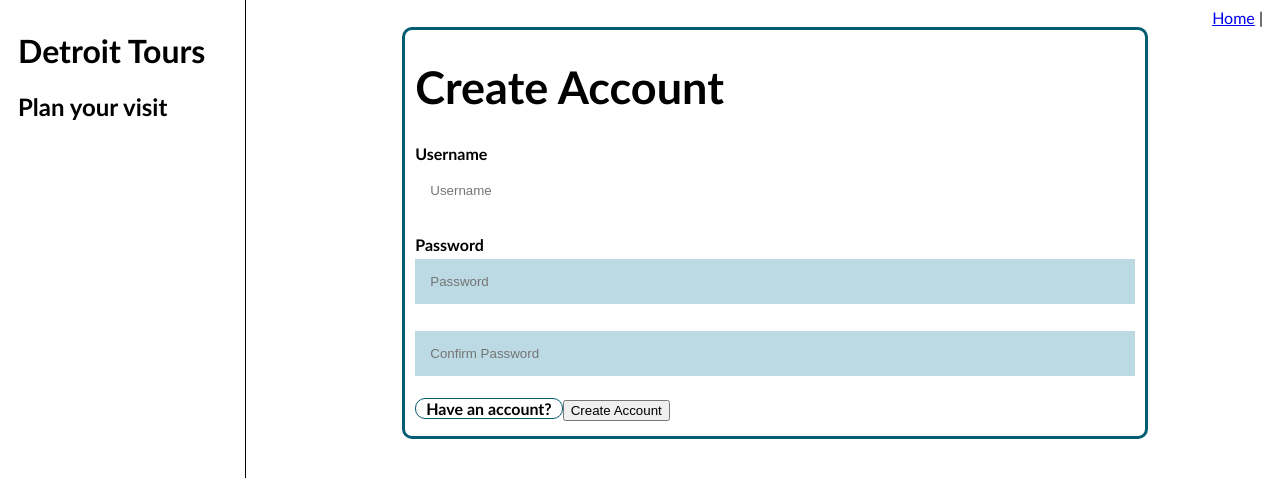
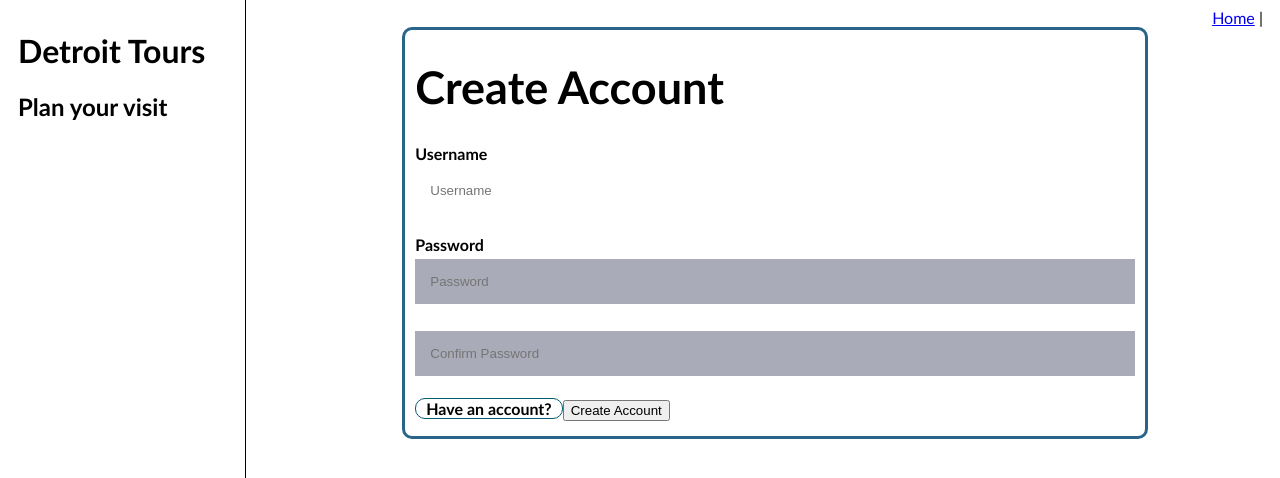
Before and after one commit to CarlyTheCoder/City-Tours-App, a Vue app in the folder vue/: page /register in a window 1280 px wide. Shown: the top 478 px of the page. Built offline with nearby package versions, Linux system fonts and the light colour scheme.

Commit message:
commits from new directory path--updates to CSS

```diff
--- a/vue/src/views/Register.vue
+++ b/vue/src/views/Register.vue
@@ -97,7 +97,7 @@ export default {
   border-style: solid;
   border-width: 3px;
   border-radius: 10px;
-  border-color: rgb(3, 92, 114);
+  border-color: #29648A;
   padding: 0px 10px 15px 10px;
   height: auto;
   max-width: 75%;
@@ -116,7 +116,7 @@ input[type=text], input[type=password] {
   margin: 5px 0px 22px 0;
   display: inline-block;
   border: none;
-  background: #bcdae4;
+  background: #AAABB8;
 }
 
 #createAccountTitle{
```
Also changed, not shown: 1 other file (tests, documents, lock files or other folders).
